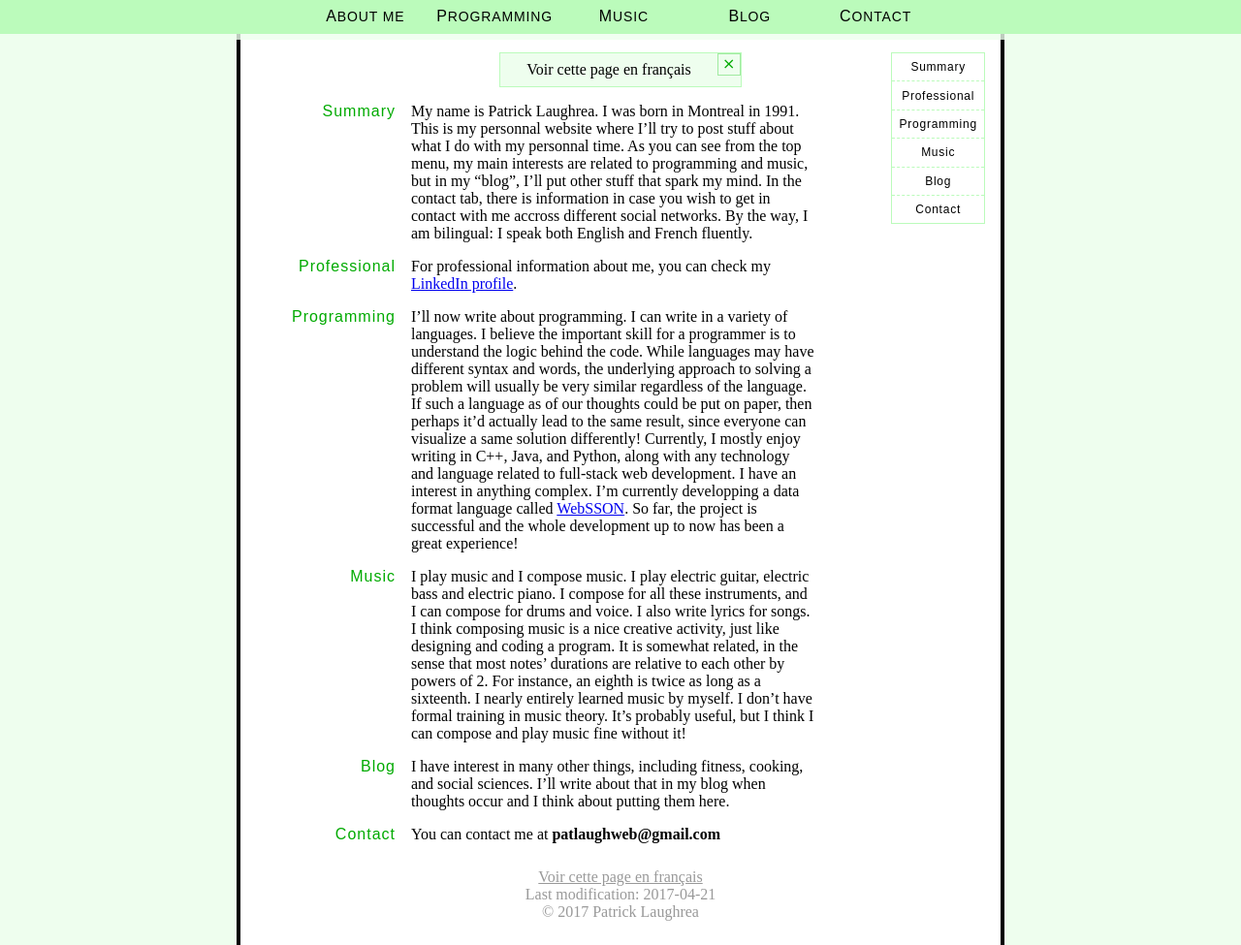
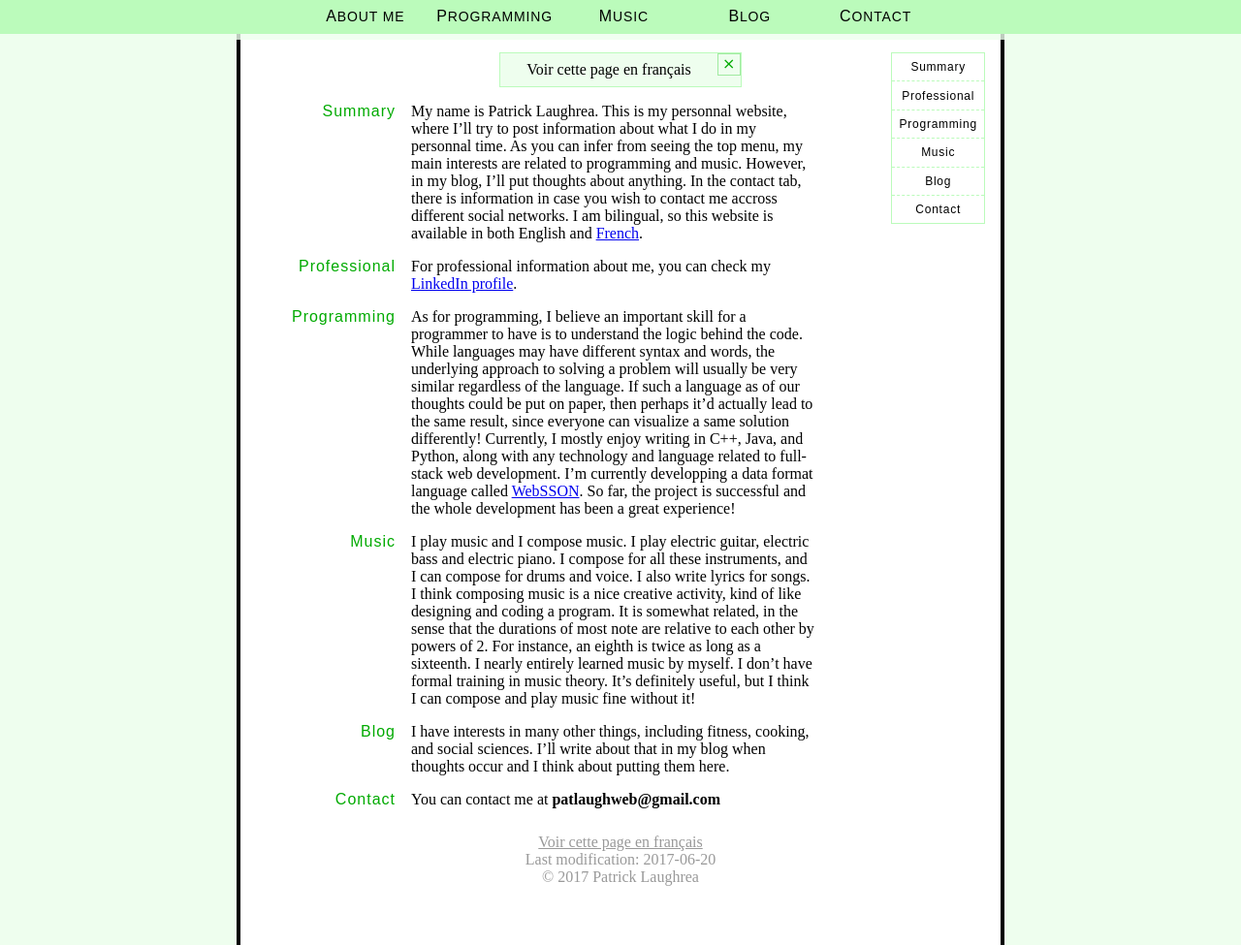
Before and after one commit to Pat-Laugh/pat-laugh.github.io, a Jekyll site: the page built from en/index.html, in a window 1280 px wide and 975 px high. Shown: the whole window at 97% size. Built offline with Jekyll 4.4.1, drawn with Linux system fonts in a browser that asks for light colours.

Commit message:
Improve index content

```diff
--- a/en/index.html
+++ b/en/index.html
@@ -2,7 +2,7 @@
 layout: en/default
 title: About me
 link:
-last_modif: 2017-04-21
+last_modif: 2017-06-20
 permalink: /en/
 redirect_from: [/en/about-me, /en/about_me, /about-me, /about_me]
 quick_list:
@@ -14,36 +14,42 @@ quick_list:
  -  Contact
 content_list:
  - >
-    My name is Patrick Laughrea. I was born in Montreal in 1991. This is my personnal website where
-    I'll try to post stuff about what I do with my personnal time. As you can see from the top menu,
-    my main interests are related to programming and music, but in my "blog", I'll put other stuff
-    that spark my mind. In the contact tab, there is information in case you wish to get in
-    contact with me accross different social networks. By the way, I am bilingual: I speak both
-    English and French fluently.
+    My name is Patrick Laughrea. This is my personnal website, where I'll try to
+    post information about what I do in my personnal time. As you can infer from
+    seeing the top menu, my main interests are related to programming and music.
+    However, in my blog, I'll put thoughts about anything. In the contact tab,
+    there is information in case you wish to contact me accross different social
+    networks. I am bilingual, so this website is available in both English and
+    <a href="/fr/">French</a>.
  - >
     For professional information about me, you can check my
     <a href="https://www.linkedin.com/in/pat-laugh">LinkedIn profile</a>.
  - >
-    I'll now write about programming. I can write in a variety of languages. I believe the important
-    skill for a programmer is to understand the logic behind the code. While languages may have
-    different syntax and words, the underlying approach to solving a problem will usually be very
-    similar regardless of the language. If such a language as of our thoughts could be put on paper,
-    then perhaps it'd actually lead to the same result, since everyone can visualize a same solution
-    differently! Currently, I mostly enjoy writing in C++, Java, and Python, along with any technology
-    and language related to full-stack web development. I have an interest in anything complex. I'm
-    currently developping a data format language called <a href="programming#websson">WebSSON</a>.
-    So far, the project is successful and the whole development up to now has been a great experience!
+    As for programming, I believe an important skill for a programmer to have is
+    to understand the logic behind the code. While languages may have different
+    syntax and words, the underlying approach to solving a problem will usually
+    be very similar regardless of the language. If such a language as of our
+    thoughts could be put on paper, then perhaps it'd actually lead to the same
+    result, since everyone can visualize a same solution differently! Currently,
+    I mostly enjoy writing in C++, Java, and Python, along with any technology
+    and language related to full-stack web development. I'm currently
+    developping a data format language called
+    <a href="programming#websson">WebSSON</a>. So far, the project is successful
+    and the whole development has been a great experience!
  - >
-    I play music and I compose music. I play electric guitar, electric bass and electric piano.
-    I compose for all these instruments, and I can compose for drums and voice. I also write lyrics for
-    songs. I think composing music is a nice creative activity, just like designing and
-    coding a program. It is somewhat related, in the sense that most notes' durations are relative to
-    each other by powers of 2. For instance, an eighth is twice as long as a sixteenth. I nearly
-    entirely learned music by myself. I don't have formal training in music theory. It's probably
-    useful, but I think I can compose and play music fine without it!
+    I play music and I compose music. I play electric guitar, electric bass and
+    electric piano. I compose for all these instruments, and I can compose for
+    drums and voice. I also write lyrics for songs. I think composing music is a
+    nice creative activity, kind of like designing and coding a program. It is
+    somewhat related, in the sense that the durations of most note are relative
+    to each other by powers of 2. For instance, an eighth is twice as long as a
+    sixteenth. I nearly entirely learned music by myself. I don't have formal
+    training in music theory. It's definitely useful, but I think I can compose
+    and play music fine without it!
  - >
-    I have interest in many other things, including fitness, cooking, and social sciences. I'll write
-    about that in my blog when thoughts occur and I think about putting them here.
+    I have interests in many other things, including fitness, cooking, and
+    social sciences. I'll write about that in my blog when thoughts occur and I
+    think about putting them here.
  - >
     You can contact me at <b>patlaughweb&#64;gmail&#46;com</b>
 ---
```
Also changed, not shown: fr/index.html (+13 -11 lines).
